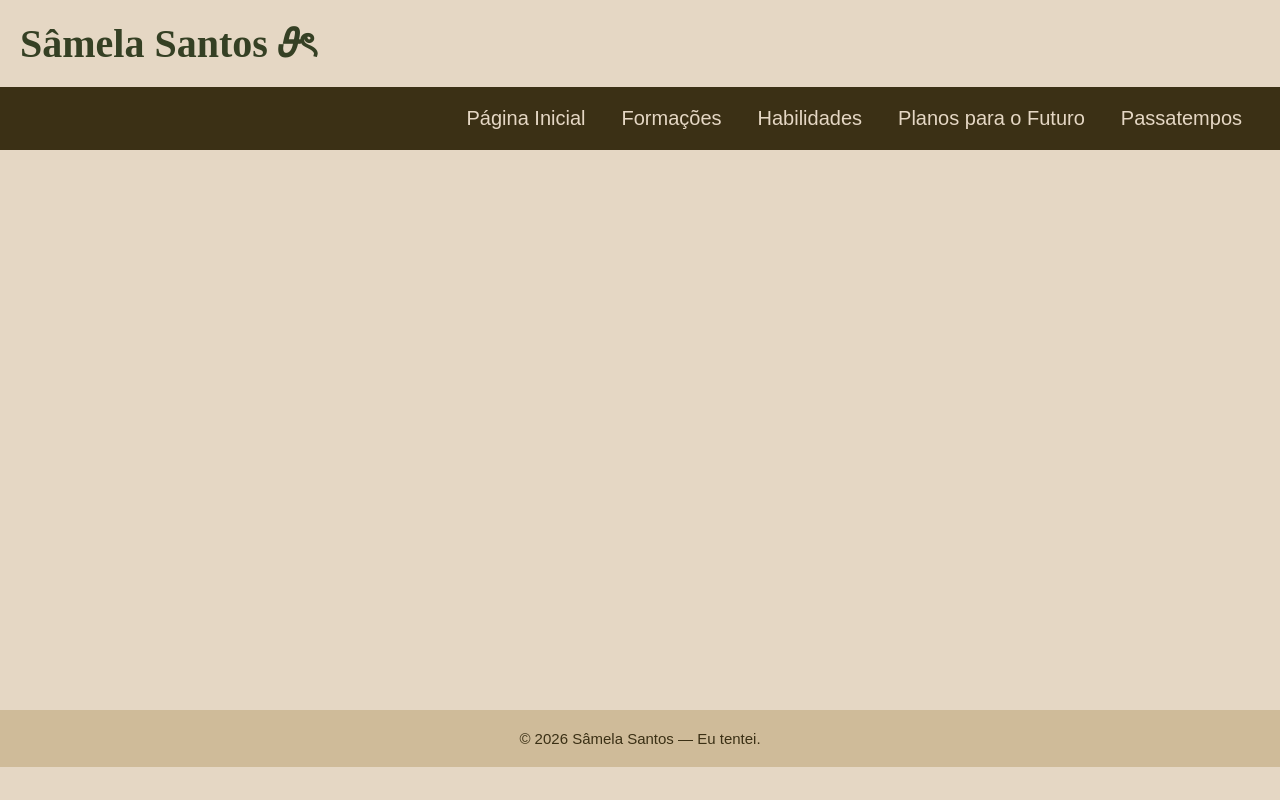
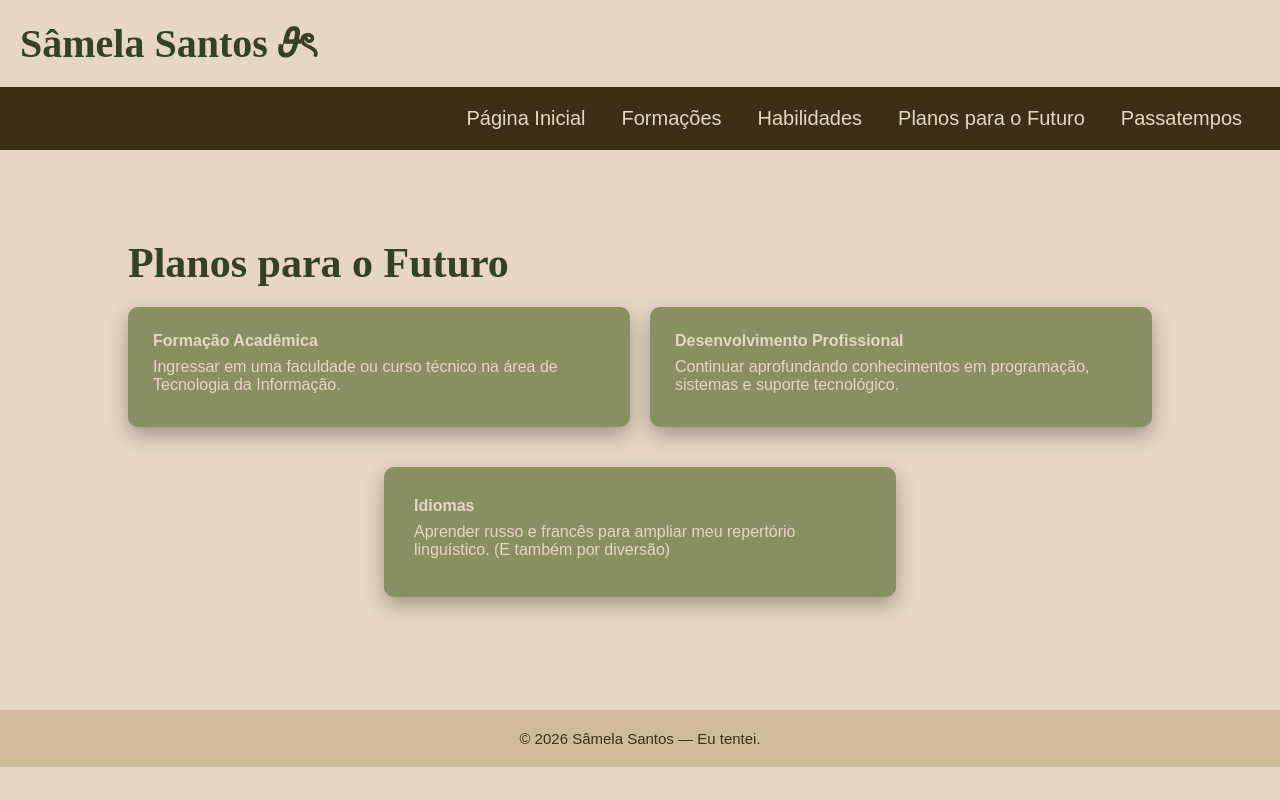
Before and after one commit to keyznu/Avaliacao_do_curso_Portfolio, a plain HTML site: page src/planos-para-o-futuro.html in a window 1280 px wide. Drawn offline with Linux system fonts and the light colour scheme.

Commit message:
feat: página de planos e passatempos

```diff
--- a/src/css/geral.css
+++ b/src/css/geral.css
@@ -123,3 +123,35 @@ main{
     margin-bottom: 25px;
     padding: 30px;
 }
+
+/*
+  Planos para o Futuro
+*/
+
+.titulo-planos {
+    font-size: 42px;
+    margin-bottom: 20px;
+    color: #354024;
+}
+
+.caixa-planos {
+    display: grid;
+    grid-template-columns: repeat(2, 1fr);
+    gap: 20px;
+}
+
+/*
+  Passatempos
+*/
+
+.titulo-passatempos {
+    font-size: 42px;
+    margin-bottom: 20px;
+    color: #354024;
+}
+
+.caixa-passatempos {
+    display: grid;
+    grid-template-columns: repeat(2, 1fr);
+    gap: 20px;
+}
--- a/src/planos-para-o-futuro.html
+++ b/src/planos-para-o-futuro.html
@@ -20,9 +20,22 @@
         </nav>
     </header>
     <main>
-        <section>
-            <div>
+        <section class="planos">
+            <h2 class="titulo-planos">Planos para o Futuro</h2>
+            <div class="caixa-planos">
+                <div class="caixa">
+                    <p><strong>Formação Acadêmica</strong></p>
+                    <p>Ingressar em uma faculdade ou curso técnico na área de Tecnologia da Informação.</p>
+                </div>
 
+                <div class="caixa">
+                    <p><strong>Desenvolvimento Profissional</strong></p>
+                    <p>Continuar aprofundando conhecimentos em programação, sistemas e suporte tecnológico.</p>
+                </div>
+            </div>
+            <div class="caixa" id="caixa-1">
+                <p><strong>Idiomas</strong></p>
+                <p>Aprender russo  e francês para ampliar meu repertório linguístico. (E também por diversão)</p>
             </div>
         </section>
     </main>
```
Also changed, not shown: src/passatempos.html (+15 -2 lines), src/formacoes.html (line endings or trailing spaces).
